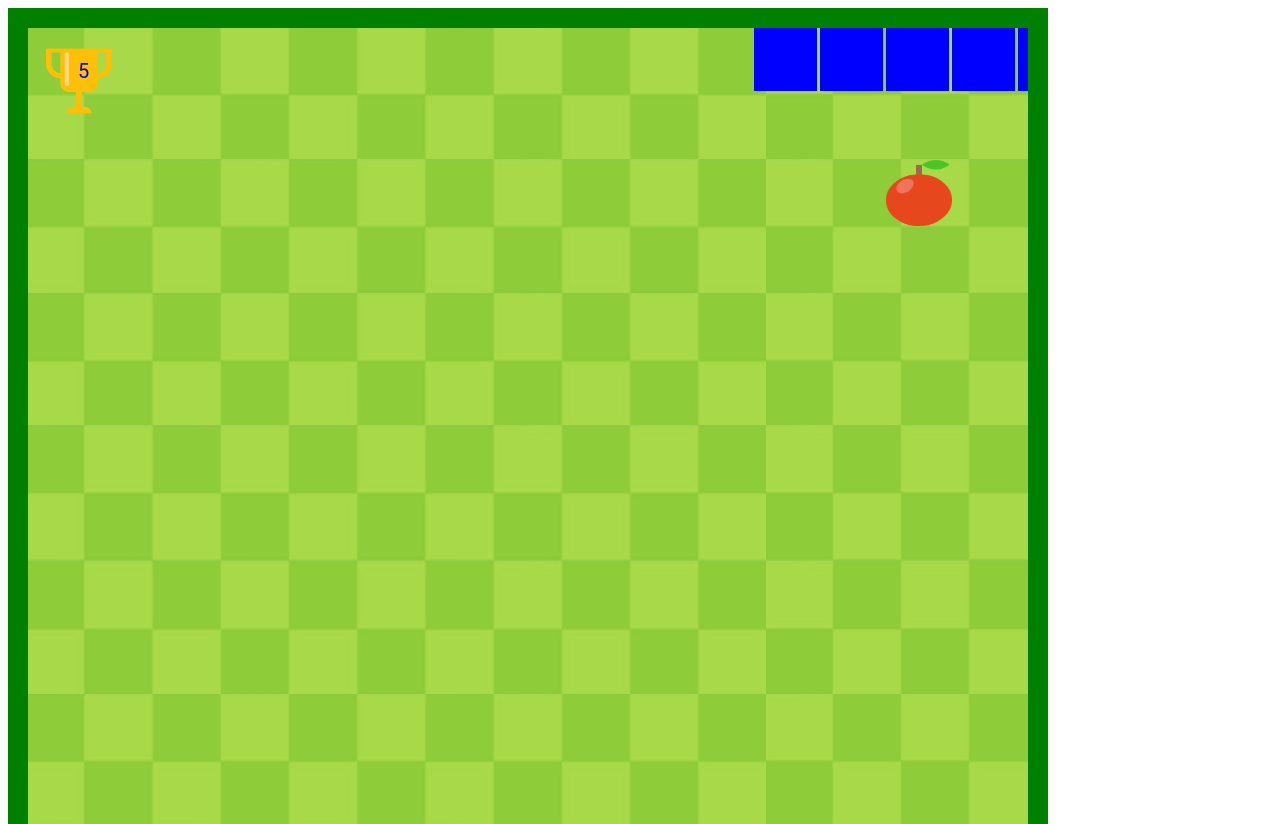
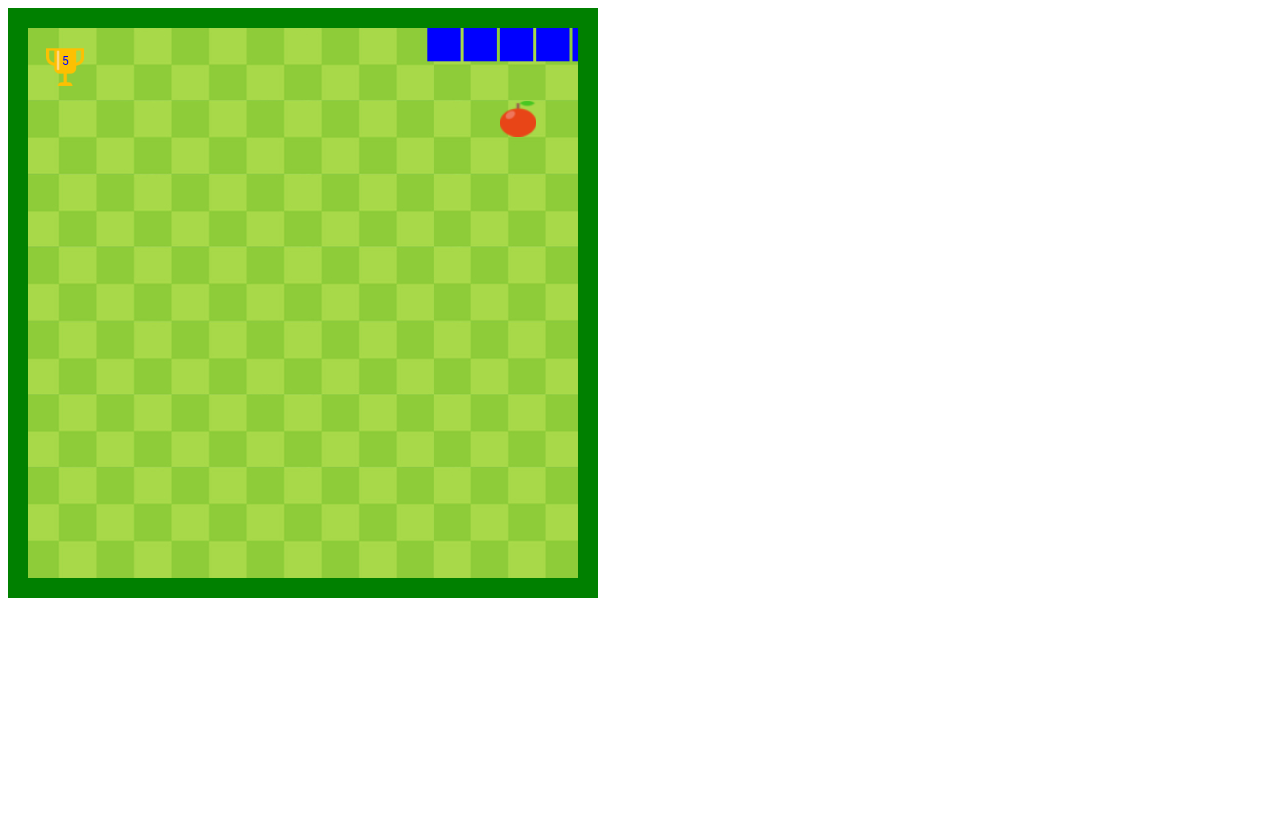
Before and after one commit to Surbhi-Tyagi/Snake-Game, a plain HTML site: page index.html in a window 1280 px wide. Shown: the top 824 px of the page. After the commit the page ends 800 px from the top, so only its background shows below. Drawn offline with Linux system fonts and the light colour scheme.

Commit message:
Resized all components

```diff
--- a/index.html
+++ b/index.html
@@ -11,7 +11,7 @@
 
 			#mycanvas{
 
-				background-image: url("Assets/bg.jpg");
+				background-image: url("Assets/resized.jpg");
 				border:20px solid green;
 			}
 		</style>
--- a/snake.js
+++ b/snake.js
@@ -1,17 +1,18 @@
 function init(){
 	var canvas = document.getElementById('myCanvas');
-	W = H = canvas.width = canvas.height = 1000;
+	W = H = canvas.width = canvas.height = 550;
+
 	pen = canvas.getContext('2d');
-	cs = 66;
+	cs = 36.3;
 	game_over = false;
 	score = 5;
 
 	//Create an Image Object for food
 	food_img = new Image();
-	food_img.src = "Assets/apple.png";
+	food_img.src = "Assets/resizedapple.png";
 
 	trophy = new Image();
-	trophy.src = "Assets/trophy.png";
+	trophy.src = "Assets/resizedtrophy.png";
 
 	food = getRandomFood();
 	snake = {
@@ -112,10 +113,10 @@ function draw(){
 	pen.drawImage(food_img, food.x*cs,food.y*cs,cs,cs);
 
 
-	pen.drawImage(trophy,18,20,cs,cs);
+	pen.drawImage(trophy,18,20,cs+2,cs+2);
 	pen.fillStyle = "blue";
-	pen.font = "20px Roboto";
-	pen.fillText(score,50,50);
+	pen.font = "12px Roboto";
+	pen.fillText(score,34,37);
 }
 
 function update(){
```
Also changed, not shown: Assets/resized.jpg (added), Assets/resizedapple.png (added), Assets/resizedtrophy.png (added), 1 other file.
